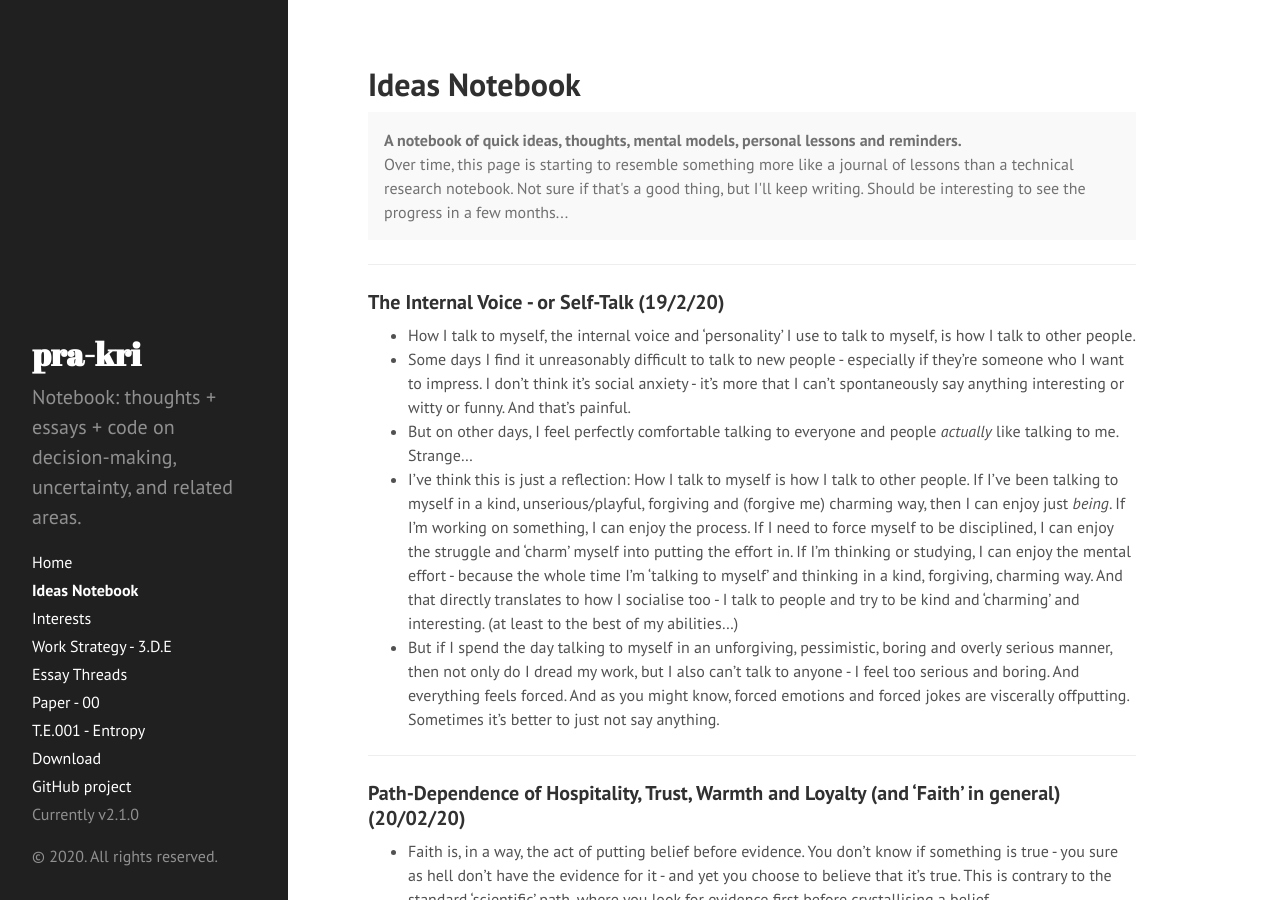
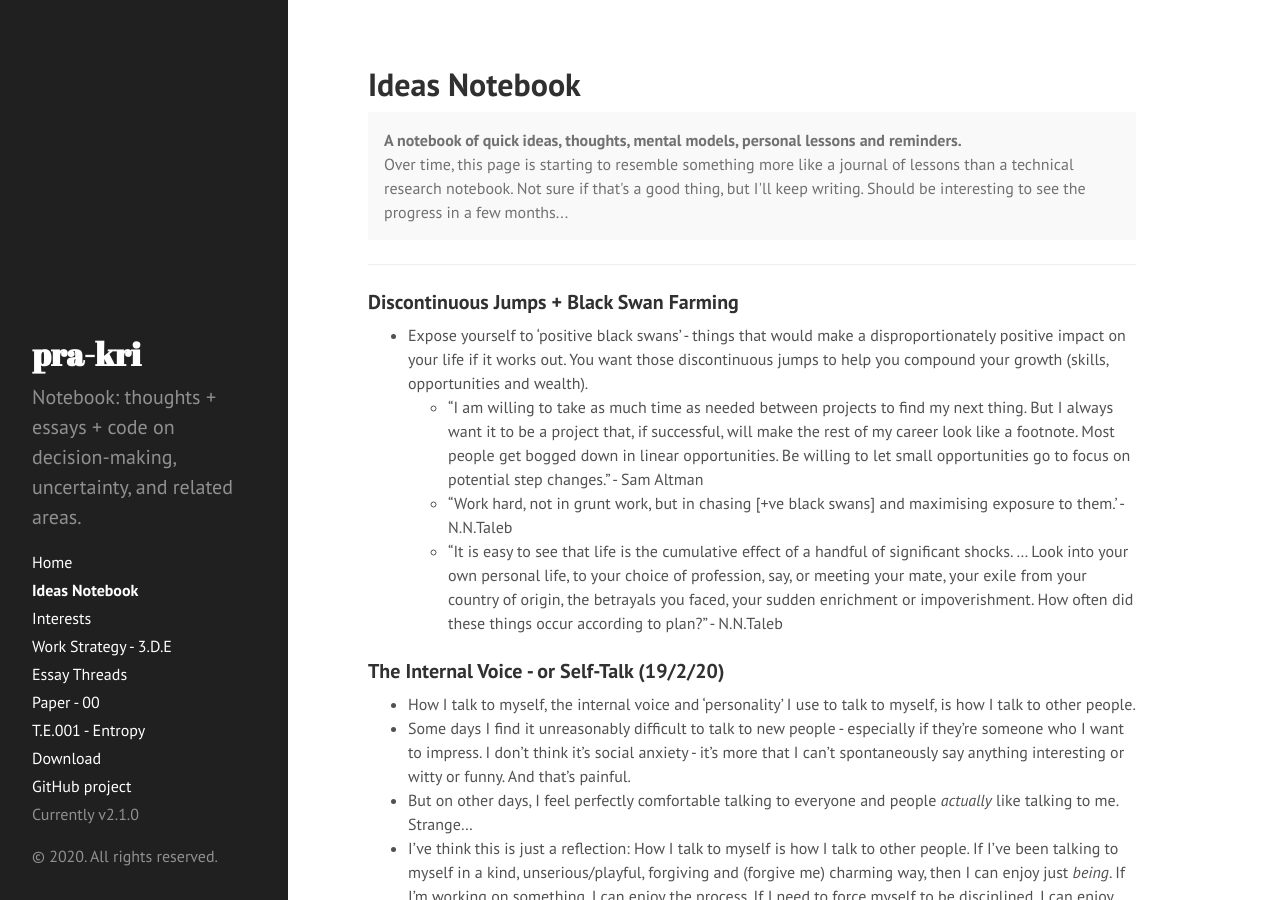
Before and after one commit to pra-kri/pra-kri.github.io, a Jekyll site: the page built from IdeasNotebook.md, in a window 1280 px wide and 900 px high. Built offline with Jekyll 4.4.1, drawn with Linux system fonts in a browser that asks for light colours.

Commit message:
Update IdeasNotebook.md

```diff
--- a/IdeasNotebook.md
+++ b/IdeasNotebook.md
@@ -10,6 +10,14 @@ title: Ideas Notebook
 
 
 ---
+
+### Discontinuous Jumps + Black Swan Farming
+* Expose yourself to 'positive black swans' - things that would make a disproportionately positive impact on your life if it works out. You want those discontinuous jumps to help you compound your growth (skills, opportunities and wealth).
+  * "I am willing to take as much time as needed between projects to find my next thing. But I always want it to be a project that, if successful, will make the rest of my career look like a footnote. Most people get bogged down in linear opportunities. Be willing to let small opportunities go to focus on potential step changes." - Sam Altman
+  * "Work hard, not in grunt work, but in chasing \[+ve black swans\] and maximising exposure to them.' - N.N.Taleb
+  * "It is easy to see that life is the cumulative effect of a handful of significant shocks. ... Look into your own personal life, to your choice of profession, say, or meeting your mate, your exile from your country of origin, the betrayals you faced, your sudden enrichment or impoverishment. How often did these things occur according to plan?" - N.N.Taleb
+
+
 
 ### The Internal Voice - or Self-Talk (19/2/20)
 * How I talk to myself, the internal voice and 'personality' I use to talk to myself, is how I talk to other people.
```
